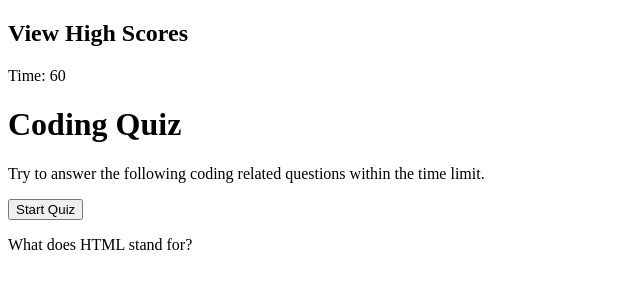
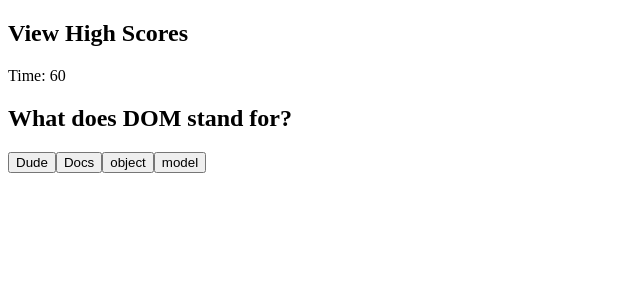
Before and after one commit to tbreazier/coding-quiz, a plain HTML site: page index.html in a window 1280 px wide. Both pictures are taken after a click on the button "Start Quiz". Shown: the whole page, without its empty margins (0-640 px from the left). Drawn offline with Linux system fonts and the light colour scheme.

Commit message:
after tutor session

```diff
--- a/assets/script.js
+++ b/assets/script.js
@@ -4,83 +4,75 @@ var startPage = document.getElementById("start");
 var startBtn = document.getElementById("start-quiz");
 var quiz = document.getElementById("quiz");
 var question = document.getElementById ("question");
-var options = document.getElementById ("options");
-var choiceA = document.getElementById ("A");
-var choiceB = document.getElementById ("B");
-var choiceC = document.getElementById ("C");
-var choiceD = document.getElementById ("D");
+var choicesEl = document.getElementById("choices");
 var countDown = 60;
 
 var questions = [
     {
-        question    : "What does HTML stand for?",
-        choiceA     : "How Tall Monkeys Live",
-        choiceB     : "Hypertext Markup Language",
-        choiceC     : "Hottext Markup Lounge",
-        choiceD     : "Hypertext Markup Lorem",
-        correctAns  : "B"
+        question    :  "What does DOM stand for?",
+        choices     : ["Dude", "Docs", "object", "model"],
+        correctAns  : "Docs"
     },
     {
-        question    : "What does CSS stand for?",
-        choiceA     : "Cascading Style Steps",
-        choiceB     : "Cascading Simple Sheets",
-        choiceC     : "Crappy Style Sheets",
-        choiceD     : "Cascading Style Sheets",
-        correctAns  : "D"
-    },
-    {
-        question    : "What does JS stand for?",
-        choiceA     : "Javascript",
-        choiceB     : "Jambascript",
-        choiceC     : "Jukescript",
-        choiceD     : "Java",
-        correctAns  : "A"
-    },
-    {
-        question    : "What does DOM stand for?",
-        choiceA     : "Dudes Object Model",
-        choiceB     : "Document Override Model",
-        choiceC     : "Document Object Model",
-        choiceD     : "Document Object Modal",
-        correctAns  : "C"
+        question    :  "What does HTML stand for?",
+        choices     : ["HTML", "H", "B", "D"],
+        correctAns  : "HTML"
     }
 ];
-var questionStart = 0;
+var currentQuestion= 0;
 var lastQuestion = questions.length - 1;
 
+function questionClick () {
+    var answer = this.value
+
+    if(answer === questions[currentQuestion].correctAns) {
+        alert("Correct!");
+        currentQuestion++
+    } else {
+        alert("Incorrect!");
+        currentQuestion++
+    }
+    createQuestion()
+        /*if (questionStart < lastQuestion) {
+            questionStart++;
+            createQuestion();
+        } else {
+            alert("Done");
+        }*/
+};
+
+function createQuestion() {
+    let q = questions[currentQuestion];
+    question.innerHTML = "<h2>" + q.question + "</h2>";
+    //console.log(q);
+    //we could unhide it here
+    choicesEl.innerHTML = ""
+    q.choices.forEach(function(choice) {
+
+        //console.log(choice);
+        var opBtn = document.createElement('button');
+        console.log(opBtn);
+        opBtn.setAttribute("class", "choiceBtn");
+        opBtn.setAttribute("value", choice)
+        opBtn.textContent = choice;
+        opBtn.addEventListener("click", questionClick);
+        choicesEl.appendChild(opBtn);
+
+    })
+    //what if something is going to hide it after this line
+
+};
 
 
-function createQuestion() {
-    let q = questions[questionStart];
-    question.innerHTML = "<p>" + q.question + "</p>";
-    choiceA.innerHTML = q.choiceA;
-    choiceB.innerHTML = q.choiceB;
-    choiceC.innerHTML = q.choiceC;
-    choiceD.innerHTML = q.choiceD;
-};
 
 startBtn.addEventListener("click", startQuiz);
 
 function startQuiz() {
     createQuestion();
     timer();
+    startPage.style.display = "none";
 };
 
 function timer() {
-    var time = function() {
-        countDown--;
-        countDown> 0 ? (timerDisplay.innerHTML = countDown) : (timerDisplay.innerText = 0);
-        if (counter === 0) {
-            clearInterval(startTime);
-            gamerOver();
-        }
-    }
+
 }
-
-function checkAnswer(answer) {
-    if(answer === questions[questionStart].correctAns) {
-        alert("Correct!");
-    } else {
-        alert("Incorrect!");
-    }
-};
--- a/index.html
+++ b/index.html
@@ -19,13 +19,8 @@
                 <button id="start-quiz" class="btn">Start Quiz</button>
             </div>
             <div id="quiz"></div>
-                <div id="question">
-                <div id="options">
-                    <div class="options" id="A" onclick="checkAnswer('A')"></div>
-                    <div class="options" id="B" onclick="checkAnswer('B')"></div>
-                    <div class="options" id="C" onclick="checkAnswer('C')"></div>
-                    <div class="options" id="D" onclick="checkAnswer('D')"></div>
-                </div>
+                <div id="question"></div>
+                <div id="choices"></div>
             </div>
         </div>
     </div>
```
